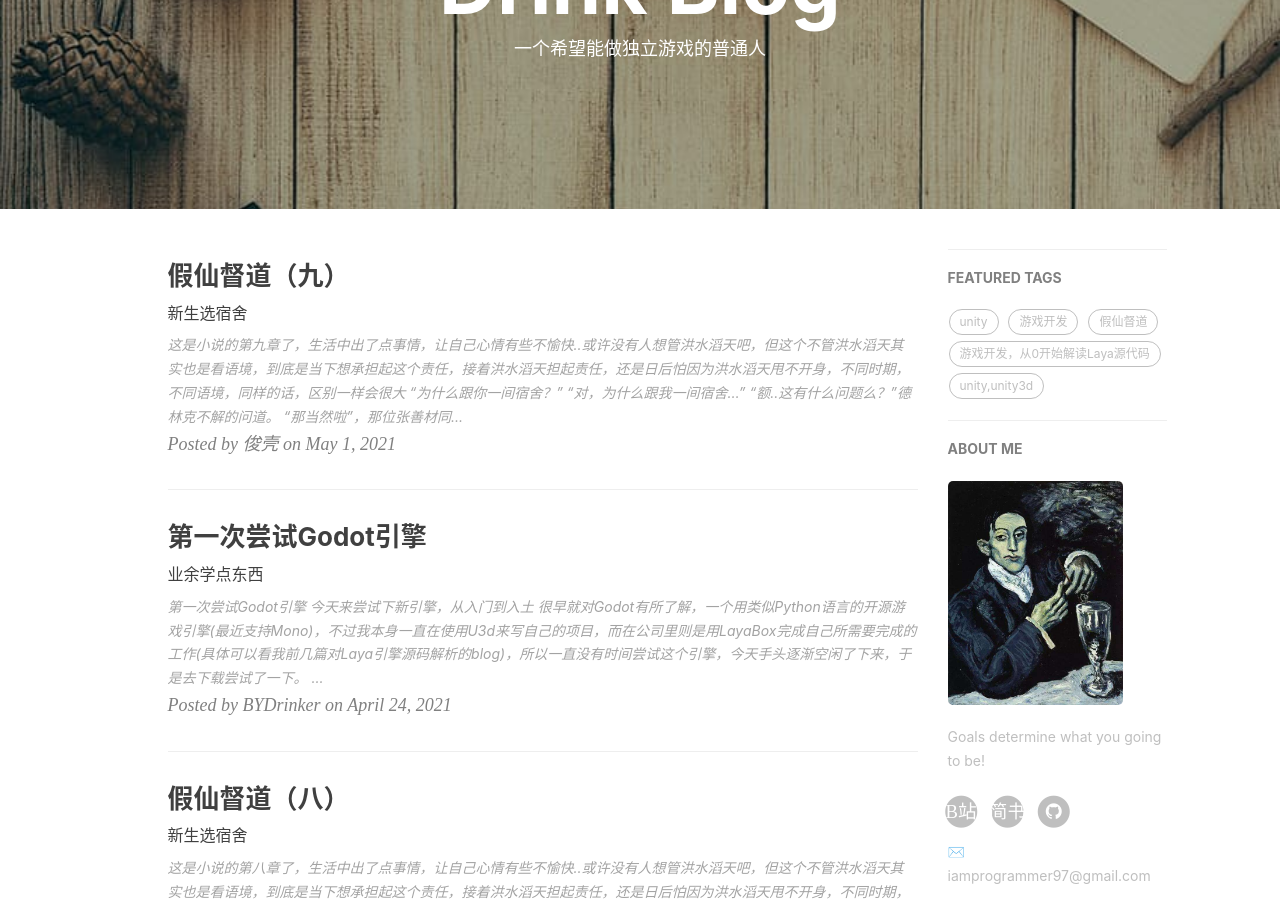
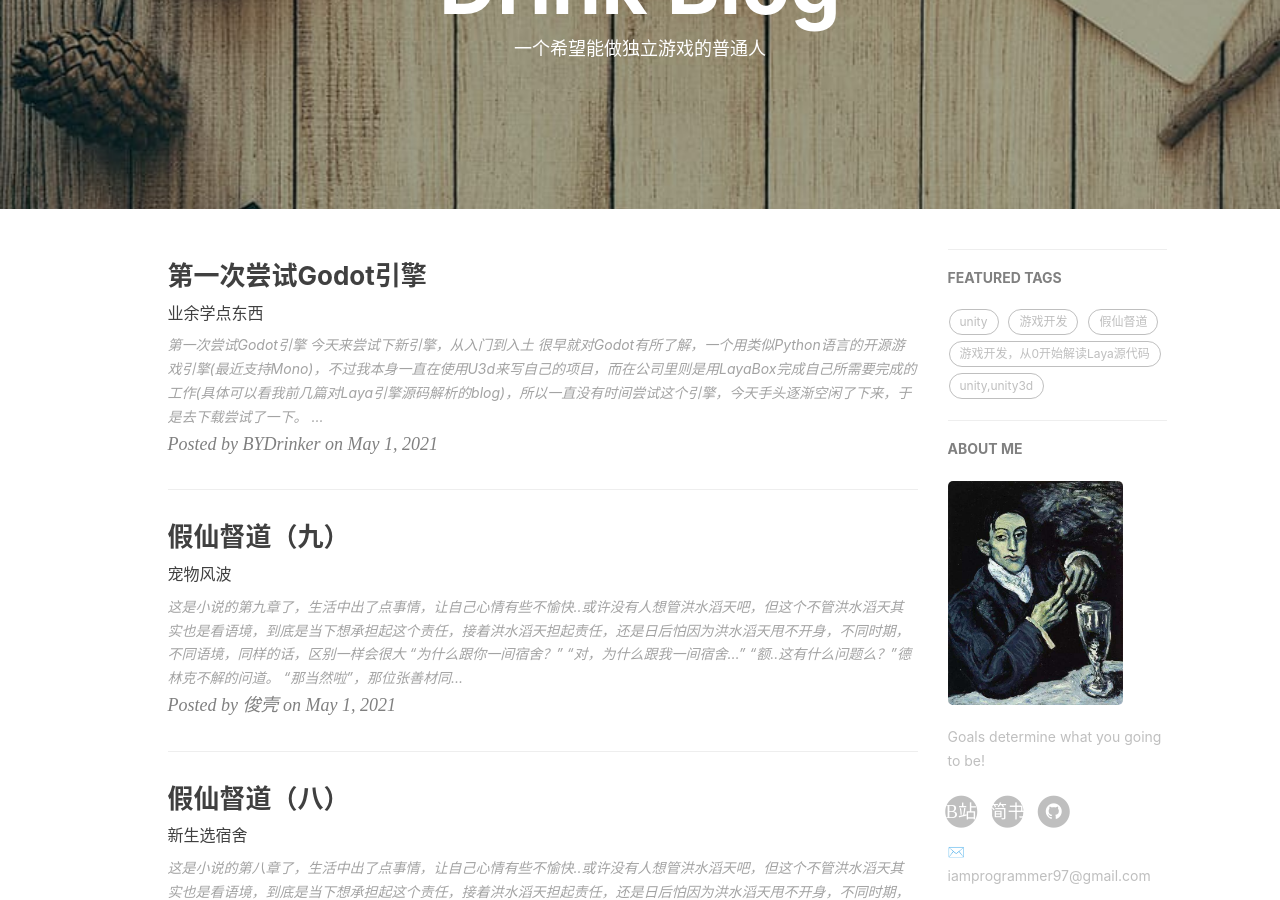
Before and after one commit to Drinkwang/jekyll2, a Jekyll site: the page built from index.html, in a window 1280 px wide and 900 px high, scrolled down 209 px. Built offline with Jekyll 4.4.1, drawn with Linux system fonts in a browser that asks for light colours; nearby versions of some CDN libraries; the list of posts is cut into pages by our own code; comment, search, counter and statistics services are not loaded.

Commit message:
fakegod1 repair

```diff
--- a/_posts/2021-05-01-FakeGodOverseers-9.md
+++ b/_posts/2021-05-01-FakeGodOverseers-9.md
@@ -1,7 +1,7 @@
 ---
 layout:     post
 title:      假仙督道（九）
-subtitle:	新生选宿舍
+subtitle:	宠物风波
 date:       2021-05-01
 author:     俊壳
 header-img: img/post-sample-image.jpg
--- a/_posts/2021-04-24-FirstAttemptGoDotGameEngine.md
+++ b/_posts/2021-05-01-FirstAttemptGoDotGameEngine.md
@@ -2,7 +2,7 @@
 layout:     post
 title:      第一次尝试Godot引擎
 subtitle:   业余学点东西
-date:       2021-04-24
+date:       2021-05-01
 author:     BYDrinker
 header-img: img/post-sample-image.jpg
 catalog: true
```
